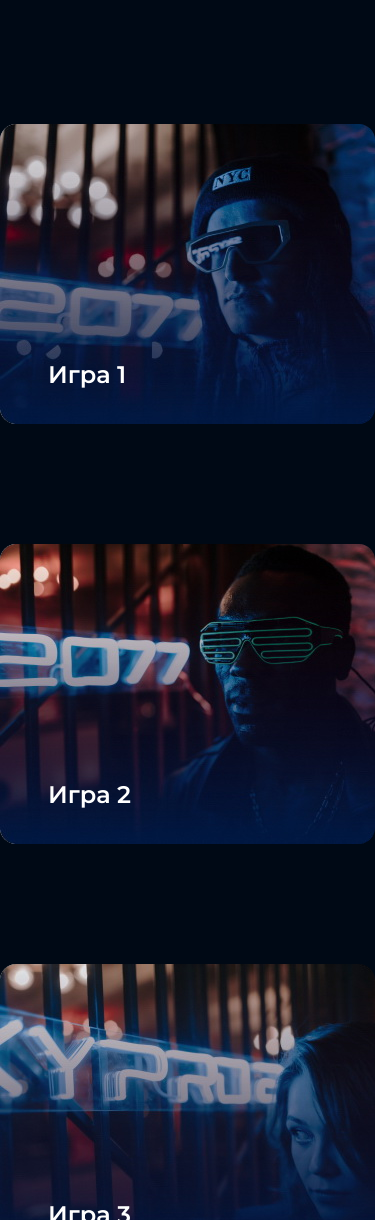
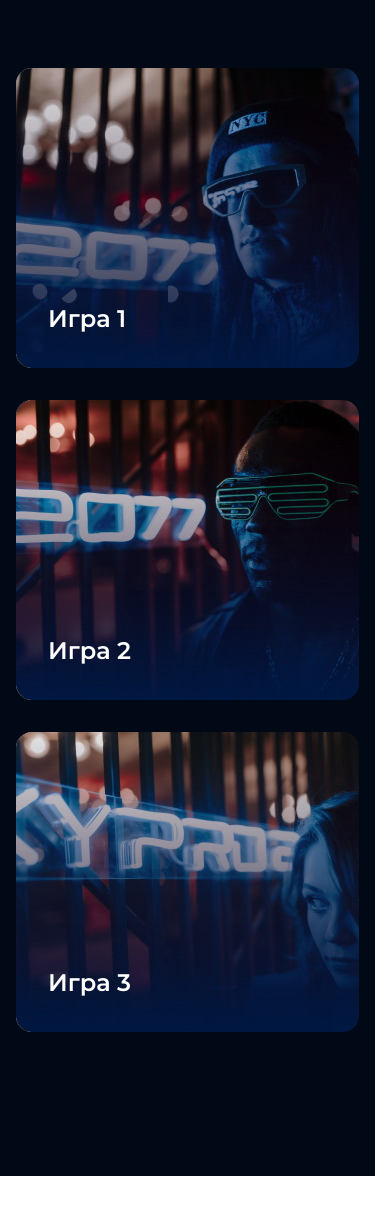
Before and after one commit to Jullliania/Homework1, a plain HTML site: page index.html in a window 390 px wide. Shown: the part 780-2000 px from the top of the page. After the commit the page ends 1956 px from the top, so only its background shows below. Drawn offline with Linux system fonts and the light colour scheme.

Commit message:
Макет

```diff
--- a/_mobile.scss
+++ b/_mobile.scss
@@ -2,6 +2,10 @@
     .top {
         width: 375px;
         height: 735px;
+    }
+    .center {
+        padding-left: calc(50% - 375px);
+        padding-right: calc(50% - 375px);
     }
 
     .top__text {
@@ -46,24 +50,29 @@
     .game-box {
         width: 375px;
         height: 1221px;
+        row-gap: 0px;
+        align-content: center;
+        padding-top: 0px;
+        padding-bottom: 0px;
+    }
+    .game {
+        padding-left: 16px;
+        padding-bottom: 32px;
     }
     .game-first {
         width: 343px;
         height: 300px;
-        padding-right: 16px;
-        padding-left: 16px;
+
     }
     .game-second {
         width: 343px;
         height: 300px;
-        padding-right: 16px;
-        padding-left: 16px;
+
     }
 
     .game-third {
         width: 343px;
         height: 300px;
-        padding-right: 16px;
-        padding-left: 16px;
+
     }
 }
--- a/index.html
+++ b/index.html
@@ -24,16 +24,21 @@
         </section>
     </div>
     <div class="game-box center">
-
-            <div class="game-first">
+        <div class="game">
+            <div class="game-first center">
                 <h2 class="game-text">Игра 1</h2>
             </div>
+        </div>
+        <div class="game">
             <div class="game-second">
                 <h2 class="game-text">Игра 2</h2>
             </div>
+        </div>
+        <div class="game">
             <div class="game-third">
                 <h2 class="game-text">Игра 3</h2>
             </div>
+        </div>
 
     </div>
 </body>
```
Also changed, not shown: _mobile.css, style.css, style.scss (line endings or trailing spaces), 2 other files.
